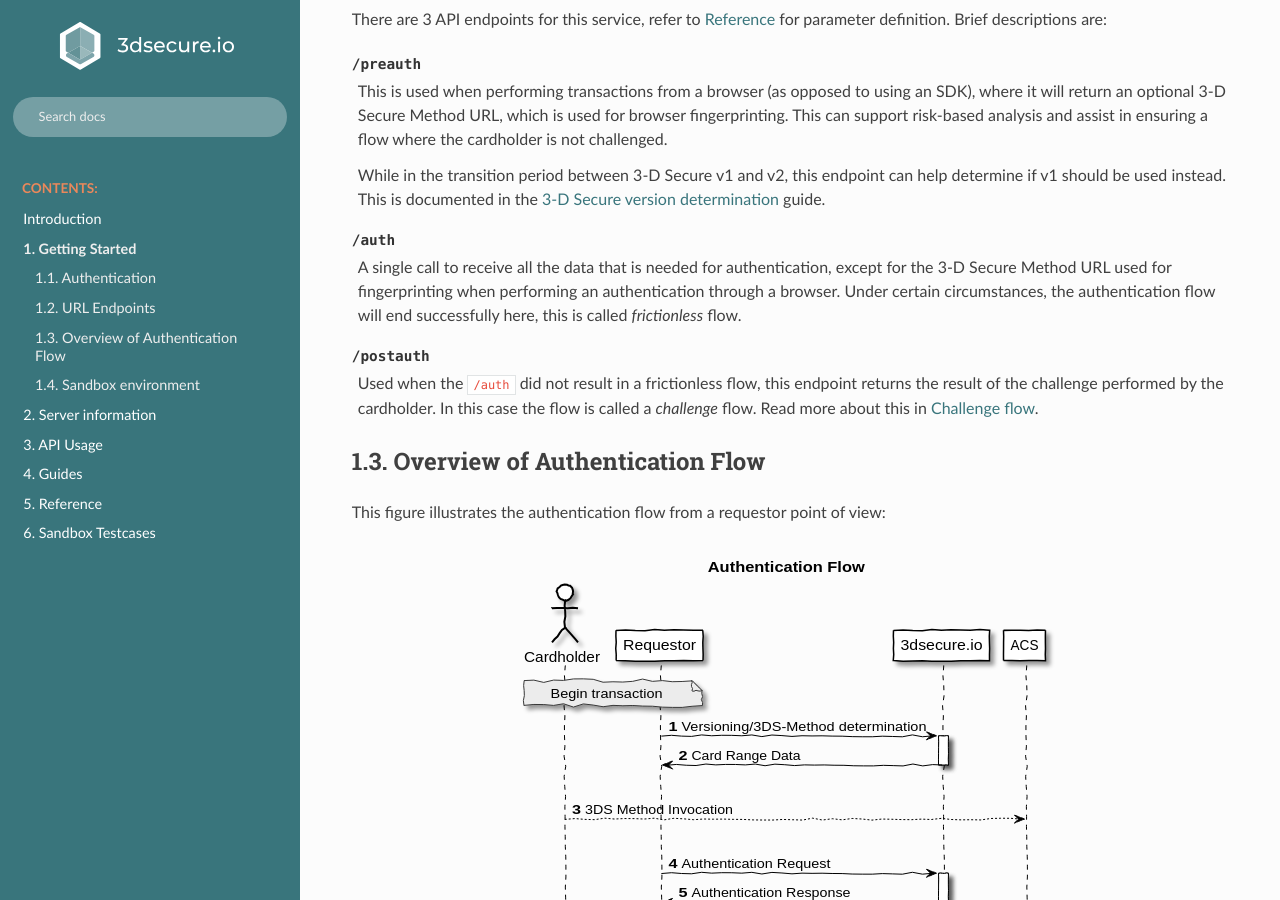
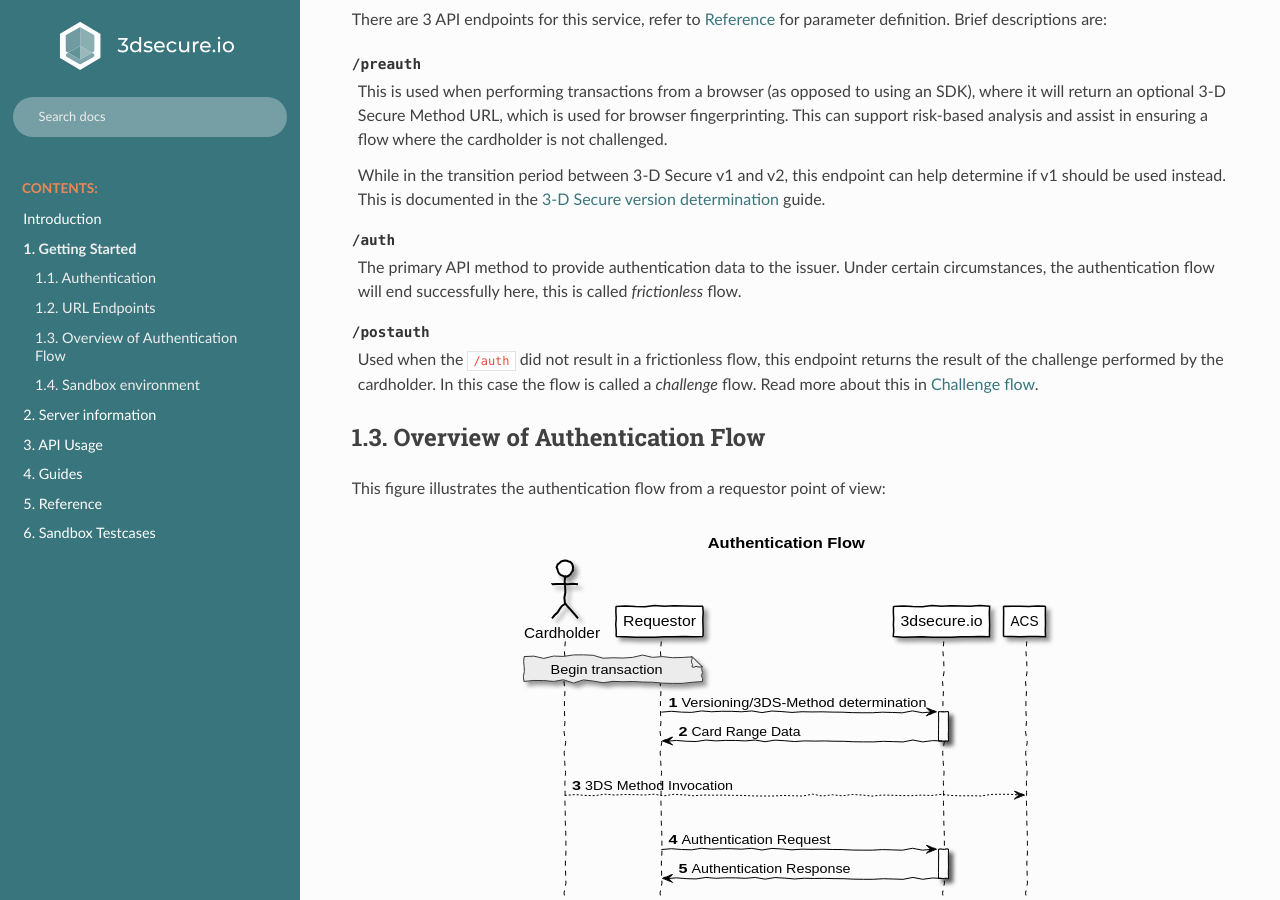
Before and after one commit to clearhaus/3DSv2-api-documentation, a Sphinx documentation site: the page built from source/getting-started.rst, in a window 1280 px wide and 900 px high, scrolled down 1029 px. Built offline with Sphinx 7.4.7 and the Read the Docs theme 2.0.0, drawn with Linux system fonts in a browser that asks for light colours.

```diff
--- a/source/getting-started.rst
+++ b/source/getting-started.rst
@@ -59,26 +59,25 @@ There are 3 API endpoints for this service, refer to :ref:`reference` for
 parameter definition. Brief descriptions are:
 
 /preauth
-  This is used when performing transactions from a browser (as opposed to using an SDK), where it will
-  return an optional 3-D Secure Method URL, which is used for browser
-  fingerprinting. This can support risk-based analysis and assist in ensuring
-  a flow where the cardholder is not challenged.
+  This is used when performing transactions from a browser (as opposed to using
+  an SDK), where it will return an optional 3-D Secure Method URL, which is
+  used for browser fingerprinting. This can support risk-based analysis and
+  assist in ensuring a flow where the cardholder is not challenged.
 
   While in the transition period between 3-D Secure v1 and v2, this endpoint
   can help determine if v1 should be used instead. This is documented in the
   :ref:`3ds_versioning` guide.
 
 /auth
-  A single call to receive all the data that is needed for authentication,
-  except for the 3-D Secure Method URL used for fingerprinting when performing
-  an authentication through a browser.
-  Under certain circumstances, the authentication flow will end successfully
-  here, this is called *frictionless* flow.
+  The primary API method to provide authentication data to the issuer.  Under
+  certain circumstances, the authentication flow will end successfully here,
+  this is called *frictionless* flow.
 
 /postauth
   Used when the ``/auth`` did not result in a frictionless flow, this endpoint
   returns the result of the challenge performed by the cardholder. In this case
-  the flow is called a *challenge* flow. Read more about this in :ref:`3ds_challenge_flow`.
+  the flow is called a *challenge* flow. Read more about this in
+  :ref:`3ds_challenge_flow`.
 
 Overview of Authentication Flow
 ===============================
```
